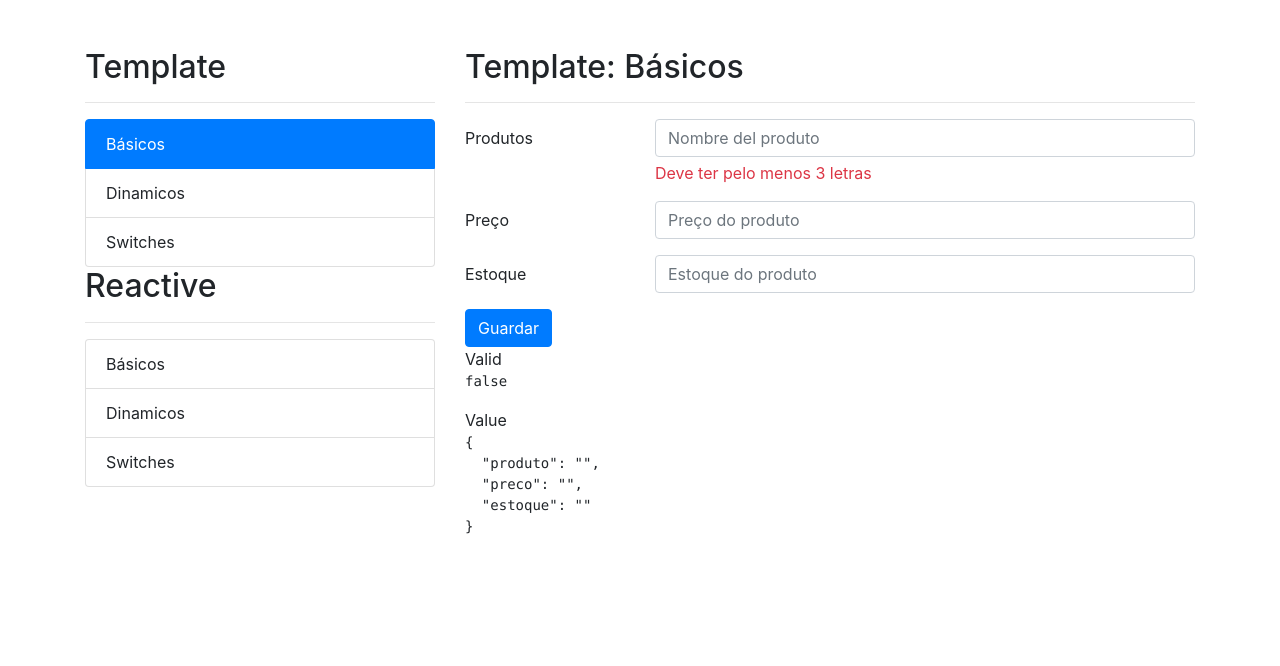
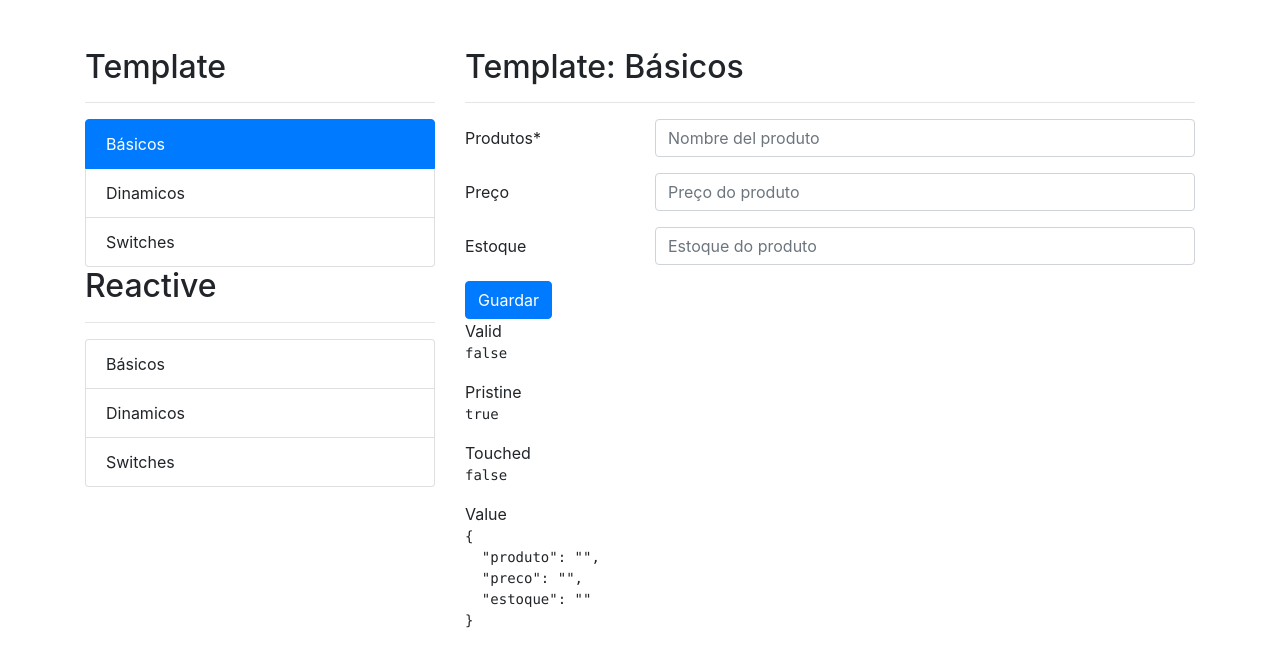
Before and after one commit to goncalveshigino/Angular-Form, an Angular app: page /template/basicos in a window 1280 px wide. Shown: the top 666 px of the page. Built offline with nearby package versions, Linux system fonts and the light colour scheme.

Commit message:
validando

```diff
--- a/src/app/template/basicos/basicos.component.html
+++ b/src/app/template/basicos/basicos.component.html
@@ -8,21 +8,31 @@
 <div class="row">
    <div class="col">
 
-     <form (ngSubmit)="guardar(miFormulario)"
+     <form (ngSubmit)="guardar()"
            autocomplete=off
            #miFormulario="ngForm">
 
       <!---Campo de produto-->
         <div class="mb-3 row">
-          <label class="col-sm-3 col-form-label">Produtos</label>
+
+          <label class="col-sm-3 col-form-label">Produtos*</label>
           <div class="col-sm-9">
+
             <input type="text"
                    ngModel
                    name="produto"
                    class="form-control"
-                   placeholder="Nombre del produto">
-              <span class="form-text text-danger"> Deve ter pelo menos 3 letras</span>
+                   placeholder="Nombre del produto"
+                   required
+                   minlength="3"
+            >
+
+              <span class="form-text text-danger"
+                    *ngIf="validName()">
+                 Deve ter pelo menos 3 letras
+              </span>
           </div>
+
         </div>
 
 
@@ -79,7 +89,13 @@
 
 
      <span>Valid</span>
-     <pre>{{ miFormulario.valid }}</pre>
+      <pre>{{ miFormulario.valid }}</pre>
+
+     <span>Pristine</span>
+      <pre>{{ miFormulario.pristine }}</pre>
+
+     <span>Touched</span>
+      <pre>{{ miFormulario.touched }}</pre>
 
      <span>Value</span>
     <pre>{{ miFormulario.value | json }}</pre>
--- a/src/app/template/basicos/basicos.component.ts
+++ b/src/app/template/basicos/basicos.component.ts
@@ -1,4 +1,4 @@
-import { Component, OnInit } from '@angular/core';
+import { Component, Input, OnInit, ViewChild } from '@angular/core';
 import { NgForm } from '@angular/forms';
 
 @Component({
@@ -9,10 +9,19 @@ import { NgForm } from '@angular/forms';
 })
 export class BasicosComponent  {
 
+  @ViewChild('miFormulario') miFormulario!: NgForm;
+
   constructor() { }
 
-  guardar(miFormulario: NgForm) {
-    console.log(miFormulario.value);
+
+  validName(): boolean {
+
+    return this.miFormulario?.controls.produto?.invalid &&
+           this. miFormulario?.controls.produto?.touched
+  }
+
+  guardar() {
+    console.log( this.miFormulario );
   }
 
 }
```
